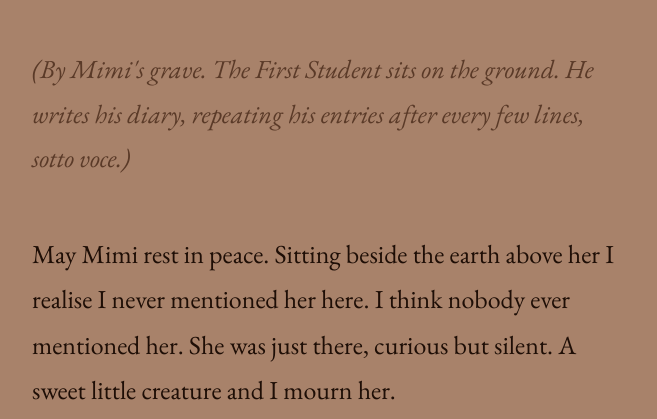
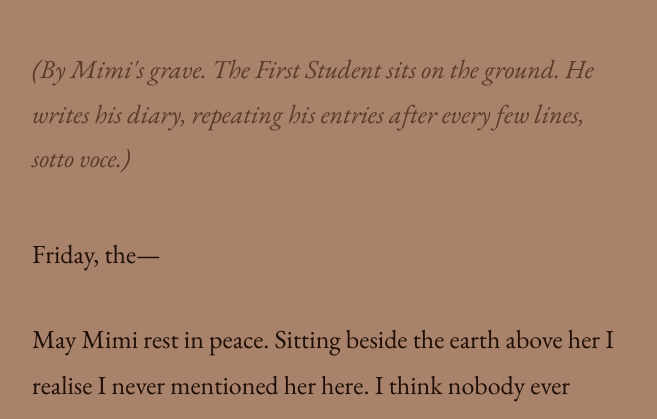
Before and after one commit to steffenhuck/diary5, a plain HTML site: page index.html in a window 1280 px wide. Shown: the part 319-738 px from the top of the page, without its empty margins (310-967 px from the left). Drawn offline with nearby package versions, Linux system fonts and the light colour scheme.

Commit message:
Update index.html

```diff
--- a/index.html
+++ b/index.html
@@ -70,6 +70,13 @@
       line-height: 1.7;
     }
 
+    .date {
+      font-size: 1em;
+      color: var(--text);
+      margin-bottom: 40px;
+      font-style: normal;
+    }
+
     .monologue p {
       margin-bottom: 28px;
       color: var(--text);
@@ -119,6 +126,8 @@
 
     <p class="stage">(By Mimi's grave. The First Student sits on the ground. He writes his diary, repeating his entries after every few lines, sotto voce.)</p>
 
+    <div class="date">Friday, the&mdash;</div>
+
     <div class="monologue">
 
       <p>May Mimi rest in peace. Sitting beside the earth above her I realise I never mentioned her here. I think nobody ever mentioned her. She was just there, curious but silent. A sweet little creature and I mourn her.</p>
```
